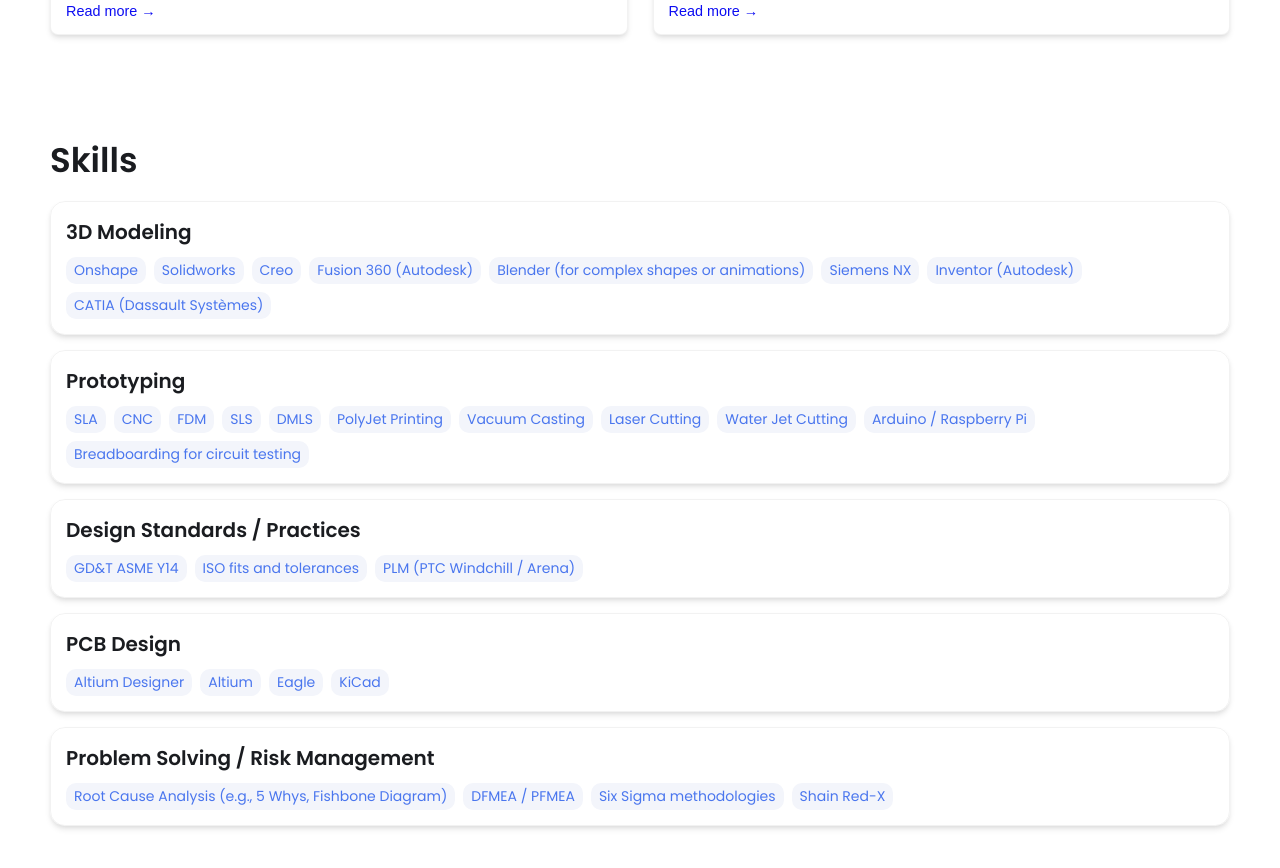
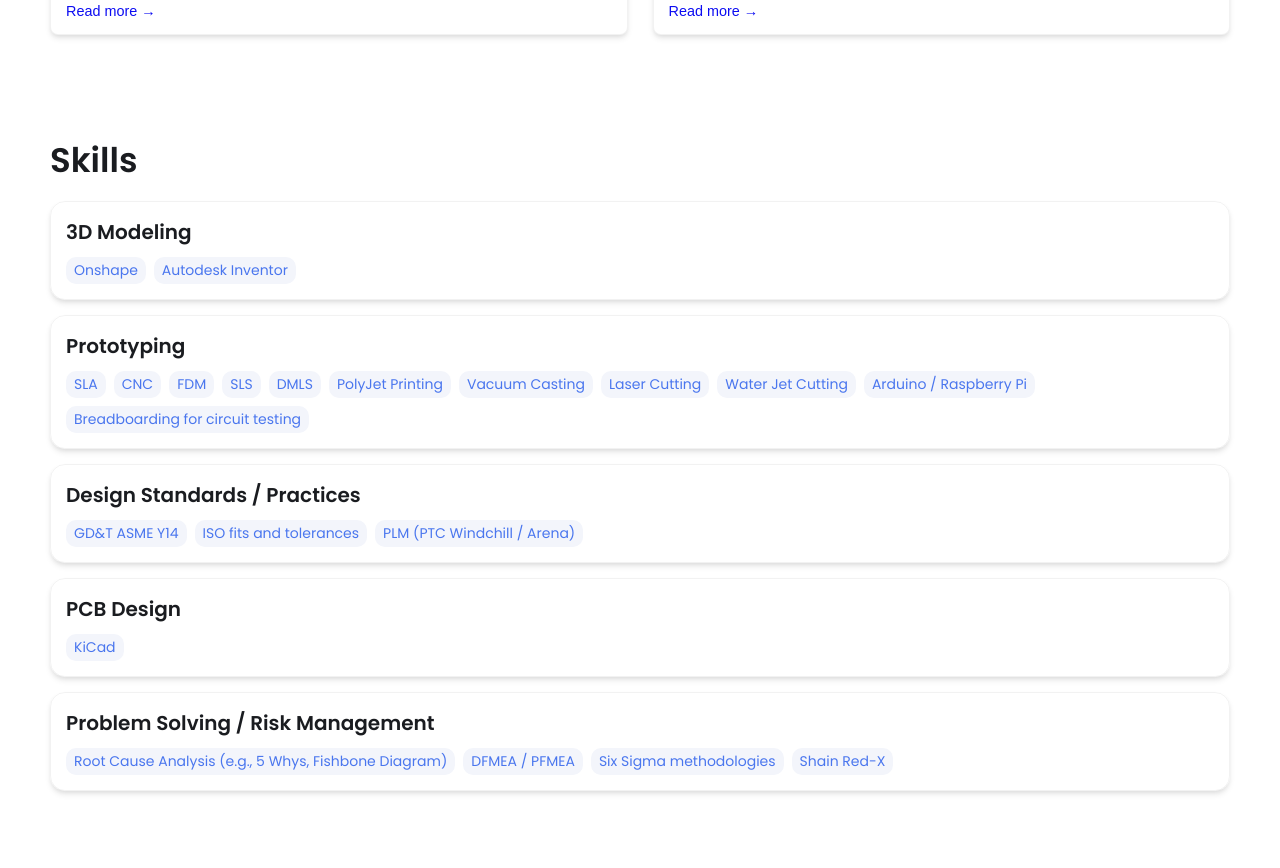
Before and after one commit to FlamesD/FlamesD.github.io, a Jekyll site: the page built from index.html, in a window 1280 px wide and 900 px high, scrolled down 1491 px. Shown: the top 868 px of the window. Built offline with Jekyll 4.4.1, drawn with Linux system fonts in a browser that asks for light colours; some of the changed text lies outside the part shown.

Commit message:
Update _config.yml

```diff
--- a/_config.yml
+++ b/_config.yml
@@ -7,13 +7,13 @@
 
 # Main Page Setup
 
-title: John Doe's Portfolio # This is what shows up in the tab of the browser
+title: Melinda Zhao's Portfolio # This is what shows up in the tab of the browser
 
 
 
 # Hero Section
-name: John Doe
-headline: headline message
+name: Melinda Zhao
+headline: aspiring engineer
 description: >- # dont remove this line. this will ignore all new lines until the next section
   Write an awesome intro and discuss your highlights and qualification. You can edit this
   line in _config.yml. It will appear in your document head meta (for
@@ -31,14 +31,14 @@ resume-url: https://drive.google.com/file/d/13Z3duVzh-gguPU5r03oJVEE6rV9rd3DS/vi
 # Set up external links - this will show up as small icons next to your name.
 
 external-links:    # input only your own url slug. The icons with missing entries will not appear.
-  linkedin: test    # https://www.linkedin.com/in/{your url slug}
+  linkedin: https://www.linkedin.com/in/melinda-zhao-a8a4822b7/    # https://www.linkedin.com/in/{your url slug}
   github: leea12    # https://github.com/{your url slug}
   stackoverflow: test      # https://stackoverflow.com/users/{your url slug}
   medium:            # https://medium.com/@{your url slug}
   x-twitter:   # https://x.com/{your url slug}
   threads:            # https://threads.net/@{your url slug}
-  instragram:       # https://instagram.com/{your url slug}
-  youtube:           # https://youtube.com/@{your url slug}
+  instragram:  https://www.instagram.com/mel_diamondflames/     # https://instagram.com/{your url slug}
+  youtube:      https://www.youtube.com/@kkagie     # https://youtube.com/@{your url slug}
   discord:            # https://discord.com/users/{your url slug}
   bluesky:           # https://bsky.app/profile/{your url slug}
 
@@ -48,13 +48,7 @@ skills:
   - category: 3D Modeling
     tools:
     - Onshape
-    - Solidworks
-    - Creo
-    - Fusion 360 (Autodesk)
-    - Blender (for complex shapes or animations)
-    - Siemens NX
-    - Inventor (Autodesk)
-    - CATIA (Dassault Systèmes)
+    - Autodesk Inventor
   - category: Prototyping
     tools:
     - SLA
@@ -75,9 +69,6 @@ skills:
     - PLM (PTC Windchill / Arena)
   - category: PCB Design
     tools:
-    - Altium Designer
-    - Altium
-    - Eagle
     - KiCad
   - category: Problem Solving / Risk Management
     tools:
```
